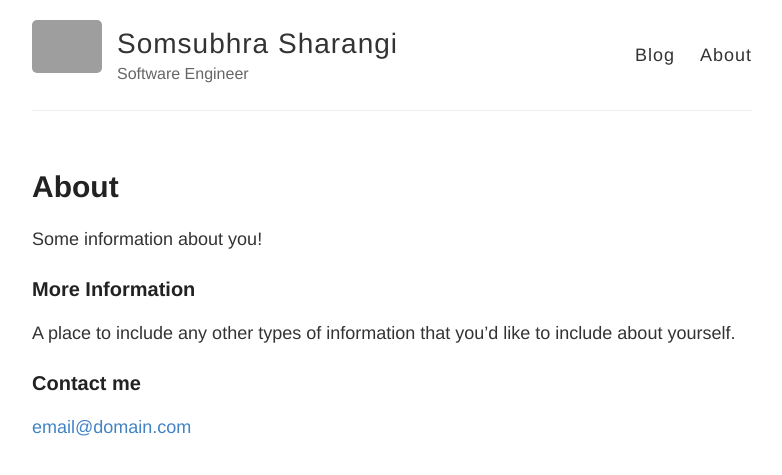
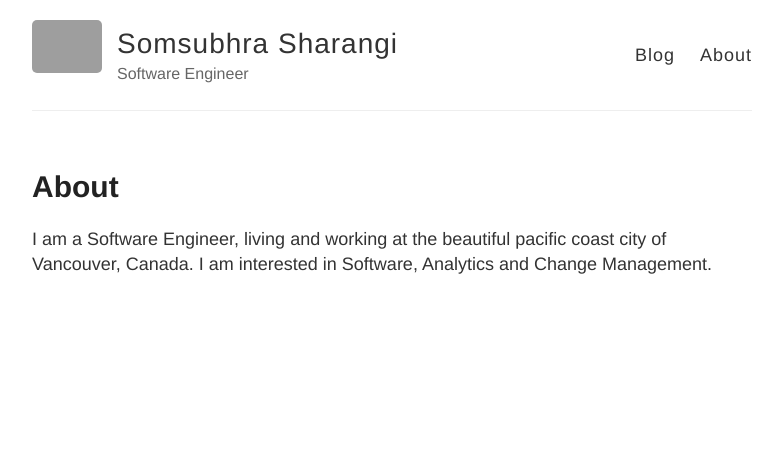
Before and after one commit to sharangi/sharangi.github.io, a Jekyll site: the page built from about.md, in a window 1280 px wide, cut to the strip 0-475 px from the top of the page. Shown: the whole strip, without its empty margins (248-1030 px from the left). Built offline with Jekyll 4.4.1, drawn with Linux system fonts in a browser that asks for light colours; grey boxes are pictures that could not be loaded.

Commit message:
Update about

```diff
--- a/about.md
+++ b/about.md
@@ -4,12 +4,4 @@ title: About
 permalink: /about/
 ---
 
-Some information about you!
-
-### More Information
-
-A place to include any other types of information that you'd like to include about yourself.
-
-### Contact me
-
-[email@domain.com](mailto:email@domain.com)
+I am a Software Engineer, living and working at the beautiful pacific coast city of Vancouver, Canada. I am interested in Software, Analytics and Change Management.
```
